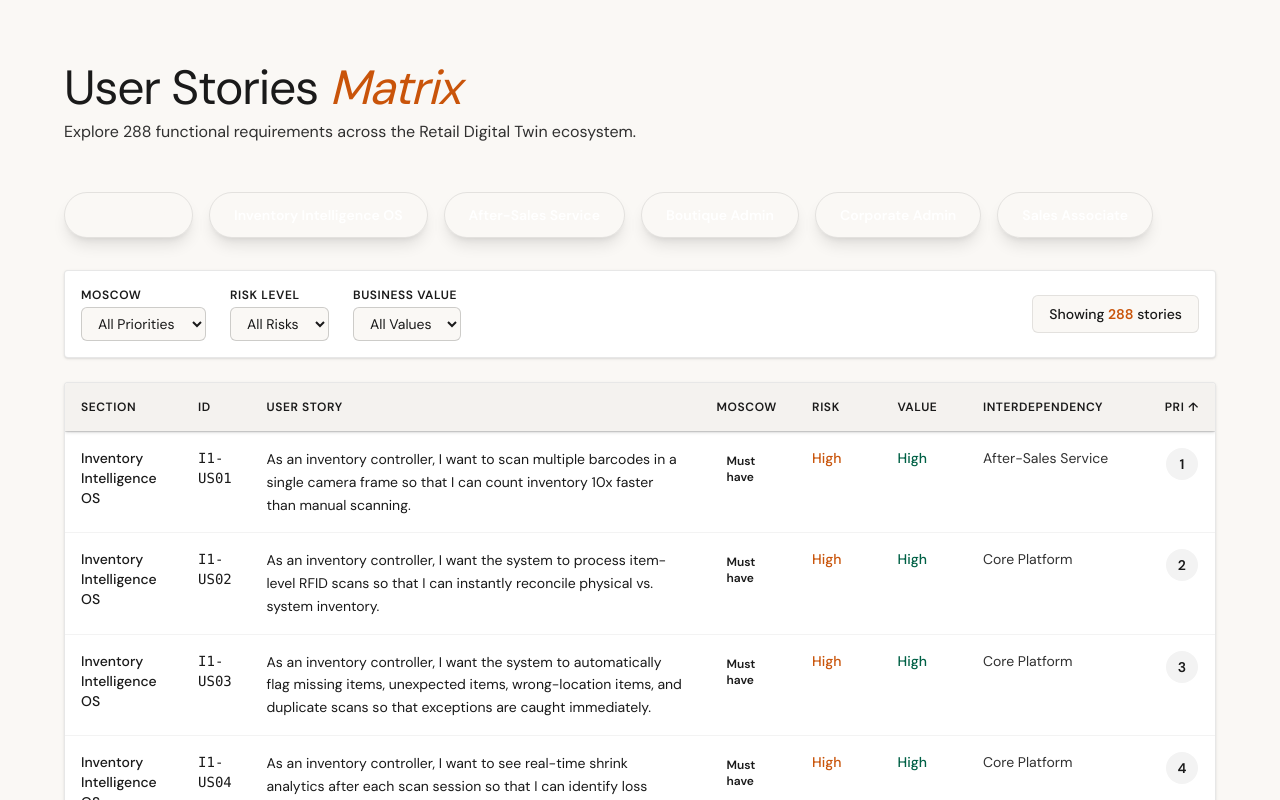
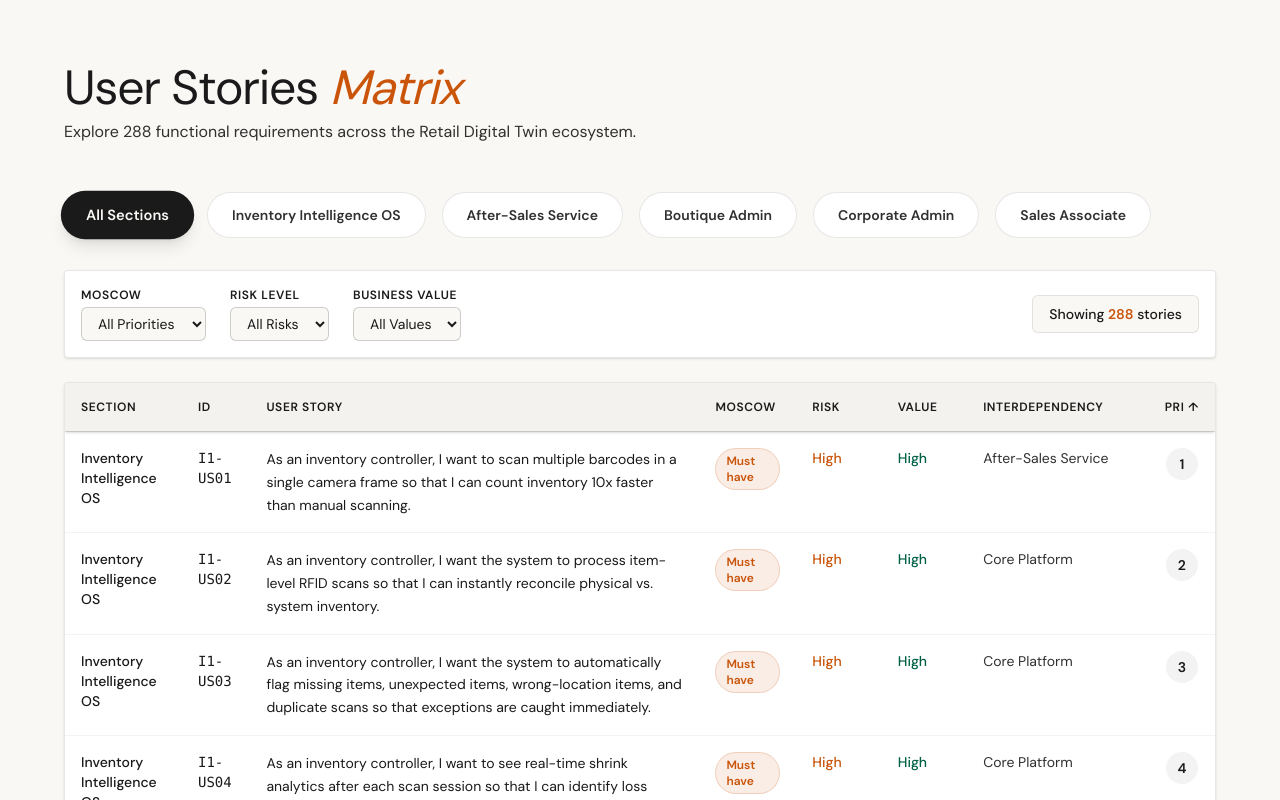
Before and after one commit to the-forgotten-polymath/Team-8-Infy, a Next.js app in the folder corporate-workflow-visualizer/: page /user-stories in a window 1280 px wide. Shown: the top 800 px of the page. Built offline with nearby package versions, Linux system fonts and the light colour scheme.

Commit message:
Fix literal interpolation escaping bug breaking tailwind classes

```diff
--- a/corporate-workflow-visualizer/src/app/flow-explanation/page.tsx
+++ b/corporate-workflow-visualizer/src/app/flow-explanation/page.tsx
@@ -102,7 +102,7 @@ export default function FlowExplanationPage() {
               <button
                 key={data.section}
                 onClick={() => setActiveSection(data)}
-                className={`text-left px-6 py-4 rounded-md text-sm font-bold tracking-wide transition-all \${
+                className={`text-left px-6 py-4 rounded-md text-sm font-bold tracking-wide transition-all ${
                   activeSection.section === data.section
                   ? 'bg-[#C9540A] text-white shadow-md scale-[1.02]'
                   : 'bg-white border border-[#1A1A1A]/10 text-[#1A1A1A]/90 hover:border-[#C9540A] hover:text-[#C9540A]'
--- a/corporate-workflow-visualizer/src/app/user-stories/page.tsx
+++ b/corporate-workflow-visualizer/src/app/user-stories/page.tsx
@@ -111,7 +111,7 @@ export default function UserStoriesPage() {
         <div className="mb-8 flex flex-wrap gap-4">
           <button
             onClick={() => setActiveSection(null)}
-            className={`px-6 py-3 rounded-full text-sm font-semibold transition-all \${
+            className={`px-6 py-3 rounded-full text-sm font-semibold transition-all ${
               activeSection === null
               ? 'bg-[#1A1A1A] text-[#FAF8F5] shadow-lg scale-105'
               : 'bg-white border border-[#1A1A1A]/10 text-[#1A1A1A]/90 hover:border-[#C9540A] hover:text-[#C9540A]'
@@ -123,7 +123,7 @@ export default function UserStoriesPage() {
             <button
               key={section}
               onClick={() => setActiveSection(section)}
-              className={`px-6 py-3 rounded-full text-sm font-semibold transition-all \${
+              className={`px-6 py-3 rounded-full text-sm font-semibold transition-all ${
                 activeSection === section
                 ? 'bg-[#C9540A] text-white shadow-lg scale-105'
                 : 'bg-white border border-[#1A1A1A]/10 text-[#1A1A1A]/90 hover:border-[#C9540A] hover:text-[#C9540A]'
@@ -240,7 +240,7 @@ export default function UserStoriesPage() {
                       {story.story}
                     </td>
                     <td className="p-4 align-top">
-                      <span className={`inline-flex px-2.5 py-1 rounded-full text-xs font-bold \${getMoscowColor(story.moscow)}`}>
+                      <span className={`inline-flex px-2.5 py-1 rounded-full text-xs font-bold ${getMoscowColor(story.moscow)}`}>
                         {story.moscow}
                       </span>
                     </td>
```
